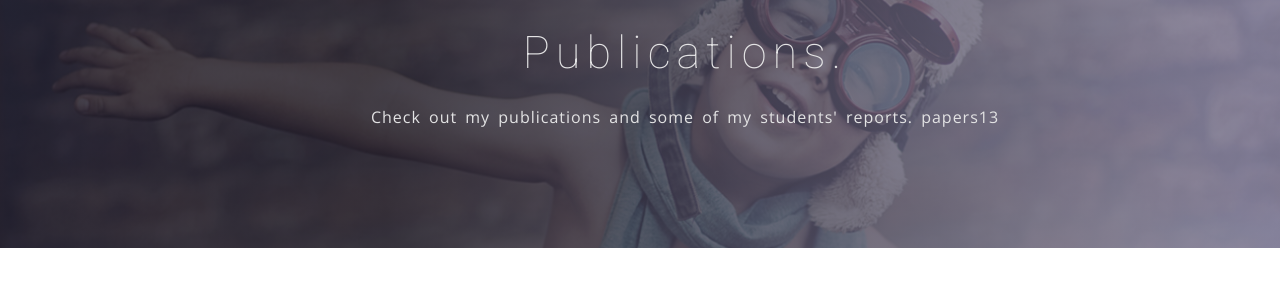
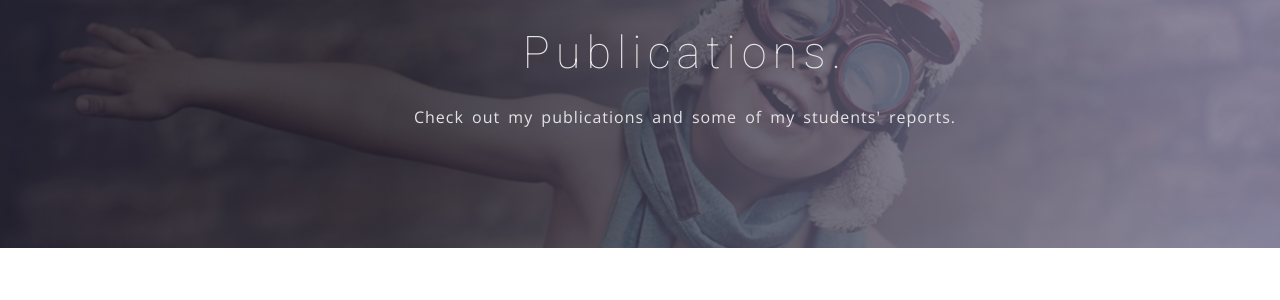
Before and after one commit to simaomrq/simaomrq.github.io, a Jekyll site: the page built from papers.html, in a window 1280 px wide and 900 px high. Shown: the part 212-512 px from the top of the window. Built offline with Jekyll 4.4.1, drawn with Linux system fonts in a browser that asks for light colours; nearby versions of some CDN libraries; some web fonts are replaced.

Commit message:
Update papers.html

```diff
--- a/papers.html
+++ b/papers.html
@@ -11,7 +11,7 @@ permalink: /papers/
             <div class="col-md-12">
                 <div class="block">
                     <h1>Publications.</h1>
-                    <p>Check out my publications and some of my students' reports. papers13</p>
+                    <p>Check out my publications and some of my students' reports.</p>
                 </div>
             </div>
         </div>
```
Also changed, not shown: other parts of papers.html (+1 -0 lines).
